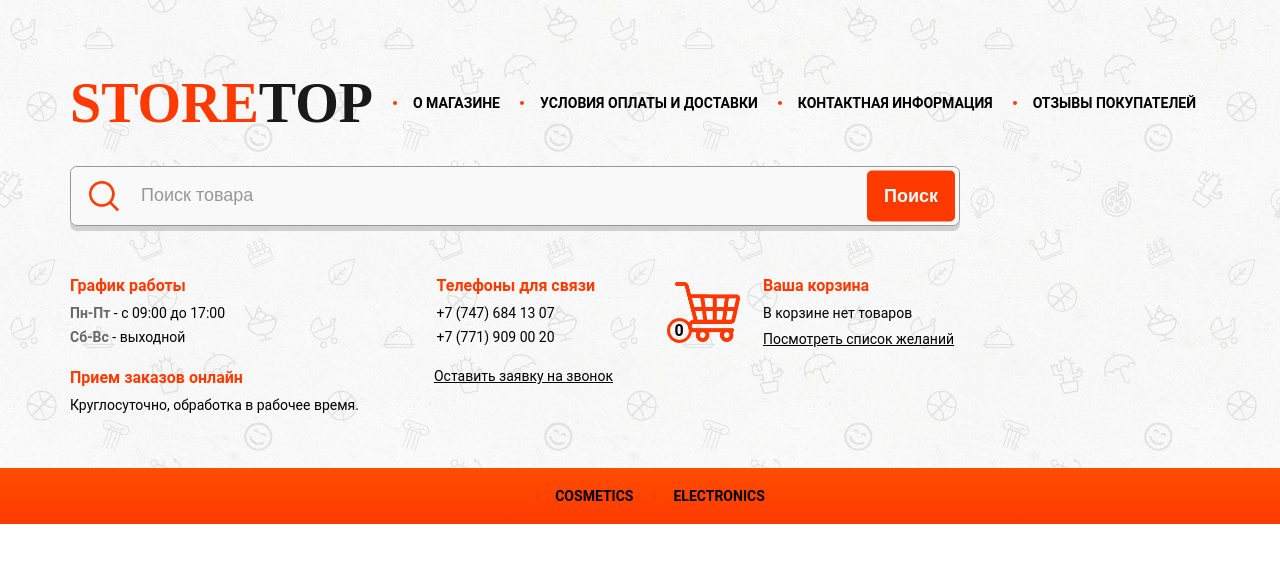
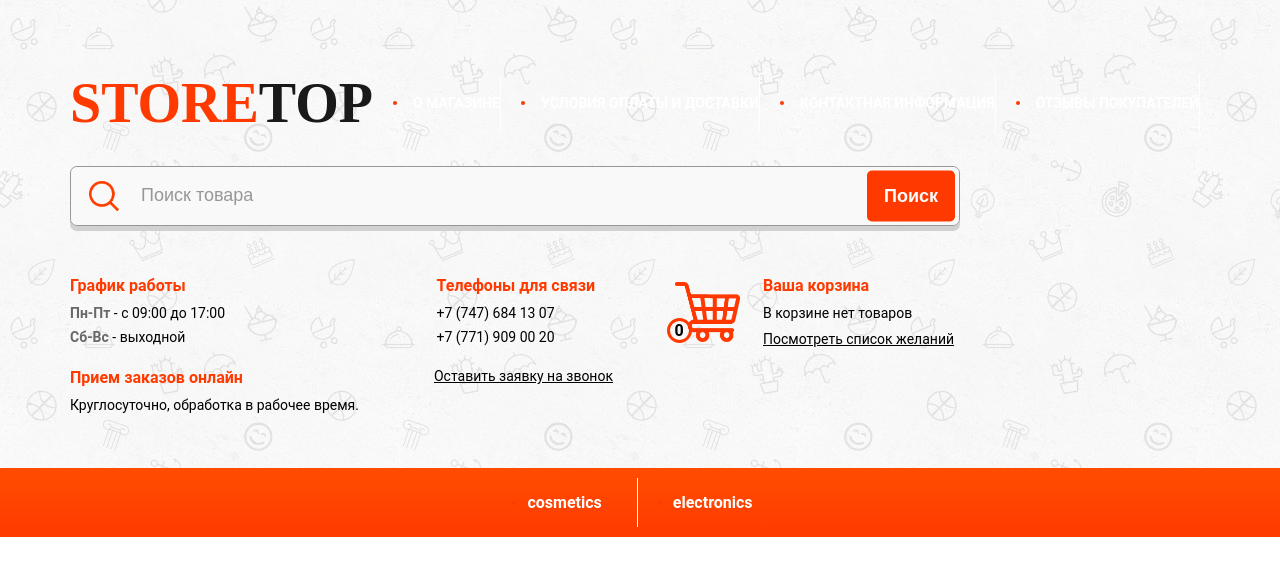
Before and after one commit to dworker863/storeTop, a React (Create React App) app: page / in a window 1280 px wide. Shown: the top 562 px of the page. Built offline with nearby package versions, Linux system fonts and the light colour scheme; no server answers.

Commit message:
Changed style of menu items

```diff
--- a/src/app/components/Blocks/Menu/StyledMenu.ts
+++ b/src/app/components/Blocks/Menu/StyledMenu.ts
@@ -21,18 +21,18 @@ export const StyledMenu = styled.ul`
   display: flex;
   width: max-content;
   margin: 0 auto;
-  padding: 10px 85px;
+  padding: 0 85px;
 
-  & > li {
+  a:last-child li {
+    border: none;
+  }
+
+  li {
     text-transform: none;
     color: #fff;
     font-size: 16px;
     padding: 15px 35px;
     border-right: 1px solid #fff;
-
-    &:last-child {
-      border-right: none;
-    }
 
     &:hover {
       color: #fff;
--- a/src/app/components/Elements/NavItem/NavItem.tsx
+++ b/src/app/components/Elements/NavItem/NavItem.tsx
@@ -3,7 +3,11 @@ import { INavItem } from './INavItem';
 import { StyledNavItem } from './StyledNavItem';
 
 const NavItem: FC<INavItem> = ({ text, type }) => {
-  return <StyledNavItem type={type}>{text}</StyledNavItem>;
+  return (
+    <StyledNavItem type={type} className="menuItem">
+      {text}
+    </StyledNavItem>
+  );
 };
 
 export default NavItem;
--- a/src/app/components/Elements/NavItem/StyledNavItem.ts
+++ b/src/app/components/Elements/NavItem/StyledNavItem.ts
@@ -35,6 +35,7 @@ export const StyledNavItem = styled.li<IStyledNavMobile>`
 
   &.menuItem {
     color: #fff;
+    border-right: 1px solid #fff;
   }
 
   @media (max-width: 1400px) {
```
